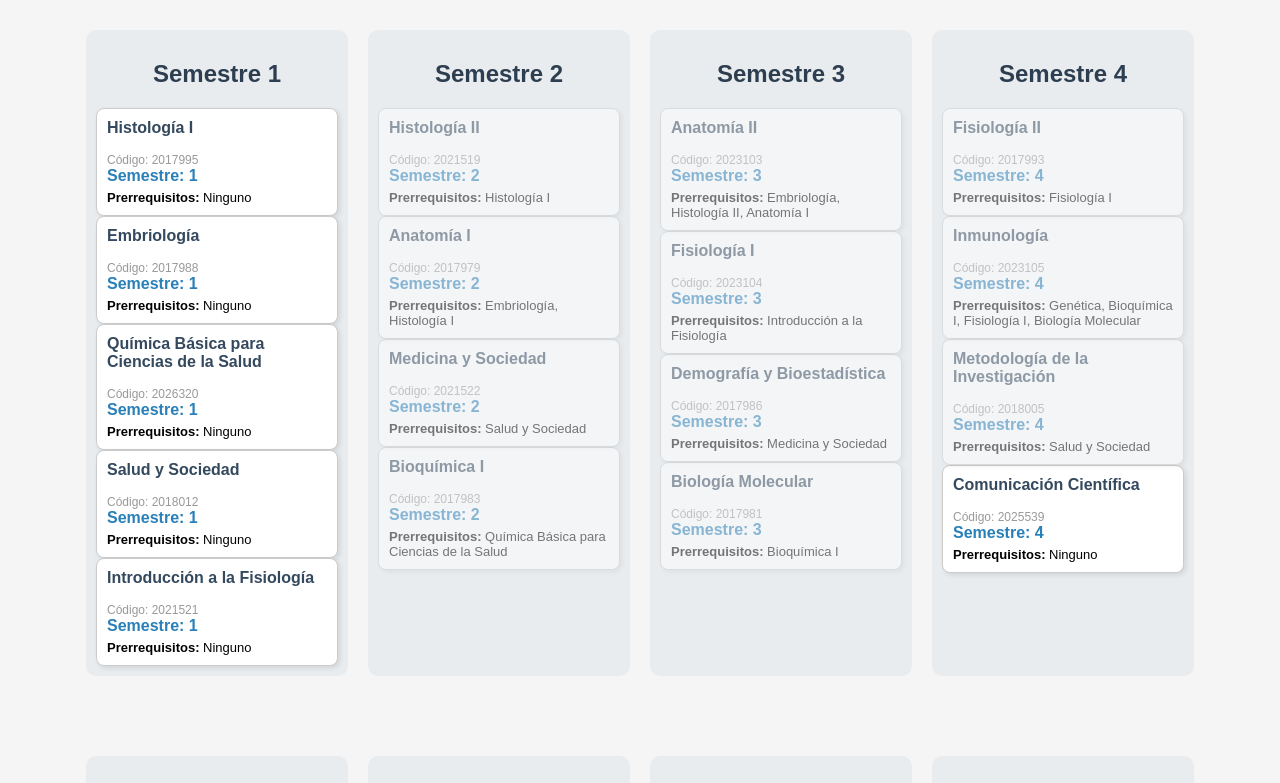
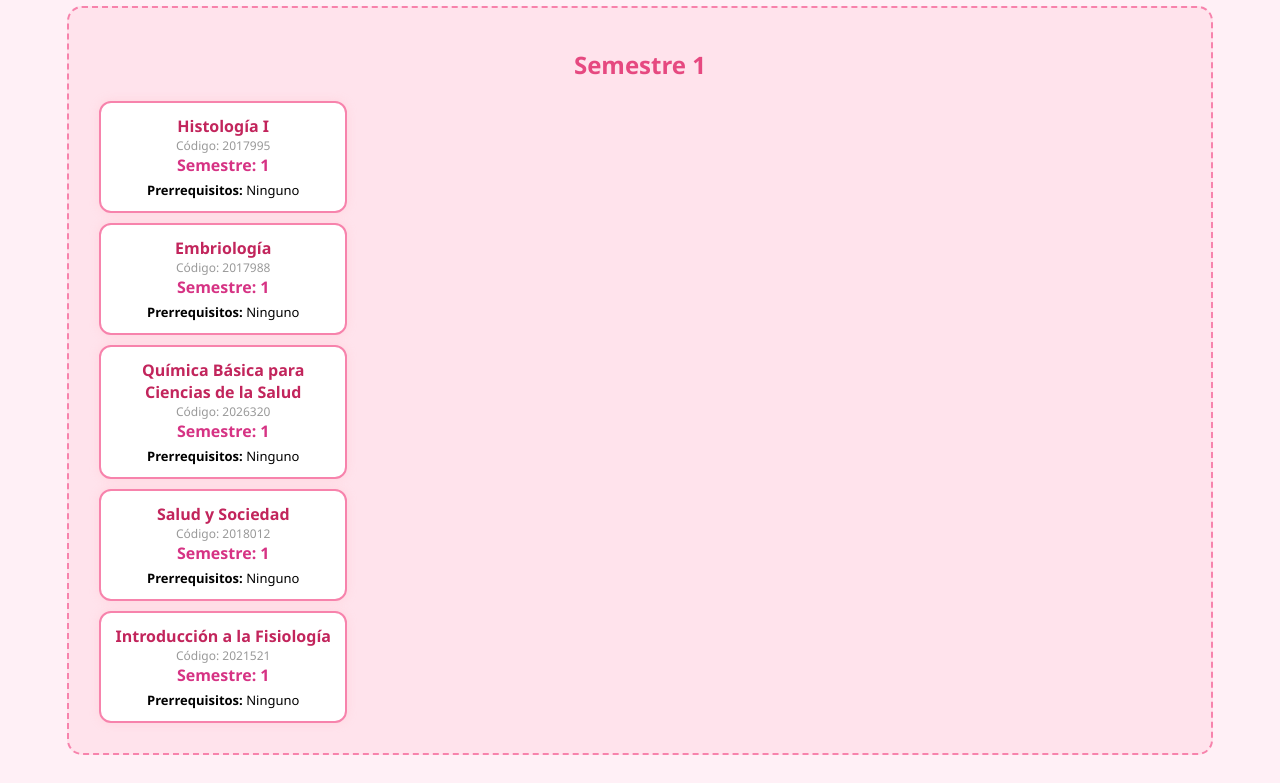
Before and after one commit to ja-ardila/malla, a plain HTML site: page index.html in a window 1280 px wide. Shown: the part 108-891 px from the top of the page. Drawn offline with Linux system fonts and the light colour scheme.

Commit message:
Diseño girly

```diff
--- a/style.css
+++ b/style.css
@@ -1,34 +1,57 @@
+
 body {
-  font-family: Arial, sans-serif;
+  font-family: 'Segoe UI', sans-serif;
   padding: 20px;
-  background: #f5f5f5;
+  background: #fff0f6;
 }
 
 h1 {
   text-align: center;
-  color: #2c3e50;
+  color: #d63384;
 }
 
 #malla-container {
   display: flex;
-  flex-wrap: wrap;
-  gap: 20px;
-  justify-content: center;
+  flex-direction: column;
+  gap: 40px;
+  align-items: center;
+}
+
+.semestre-box {
+  padding: 20px;
+  background: #ffe3ec;
+  border: 2px dashed #f783ac;
+  border-radius: 15px;
+  width: 90%;
+}
+
+.semestre-box h2 {
+  text-align: center;
+  color: #e64980;
+  margin-bottom: 20px;
 }
 
 .materia {
-  background: #ffffff;
-  border: 1px solid #ccc;
-  padding: 10px;
+  background: #fff;
+  border: 2px solid #f783ac;
+  padding: 12px;
   width: 220px;
-  box-shadow: 2px 2px 5px rgba(0,0,0,0.1);
-  border-radius: 8px;
+  margin: 10px;
+  box-shadow: 0 0 10px rgba(255, 192, 203, 0.4);
+  border-radius: 12px;
+  text-align: center;
+  cursor: pointer;
+  transition: transform 0.2s ease;
+}
+
+.materia:hover {
+  transform: scale(1.03);
 }
 
 .materia h3 {
-  margin-top: 0;
+  margin: 0;
   font-size: 16px;
-  color: #34495e;
+  color: #c2255c;
 }
 
 .materia .codigo {
@@ -38,7 +61,7 @@ h1 {
 
 .materia .semestre {
   font-weight: bold;
-  color: #2980b9;
+  color: #d63384;
 }
 
 .materia .prerrequisitos {
@@ -46,25 +69,14 @@ h1 {
   margin-top: 5px;
 }
 
-.semestre-box {
-  margin: 30px 0;
-  padding: 10px;
-  background: #e9ecef;
-  border-radius: 10px;
-}
-
-.semestre-box h2 {
-  text-align: center;
-  color: #2c3e50;
-}
-
 .materia.completada {
   text-decoration: line-through;
-  background: #d4edda;
-  color: #155724;
+  background: #ffc9de;
+  color: #6f0427;
+  border-color: #e64980;
 }
 
 .materia.bloqueada {
-  opacity: 0.5;
+  opacity: 0.4;
   cursor: not-allowed;
 }
```
